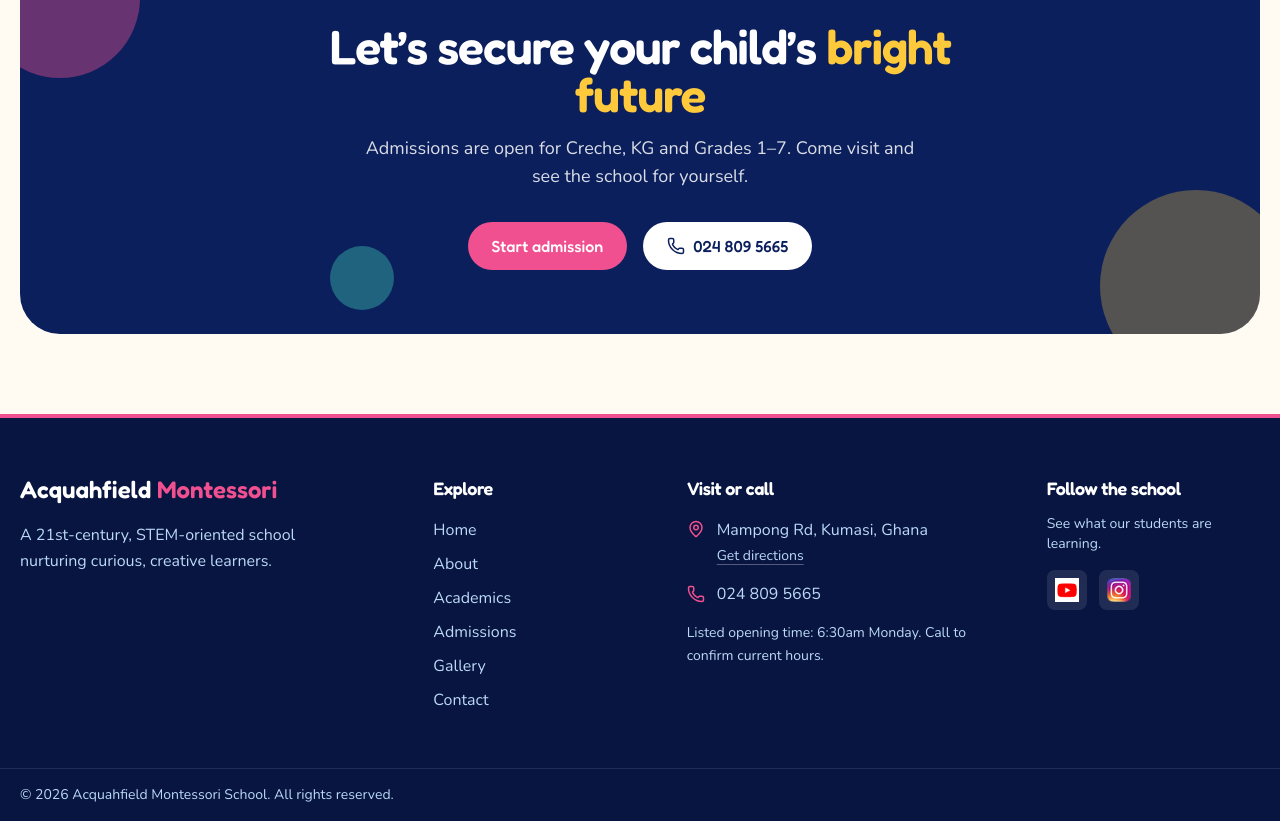
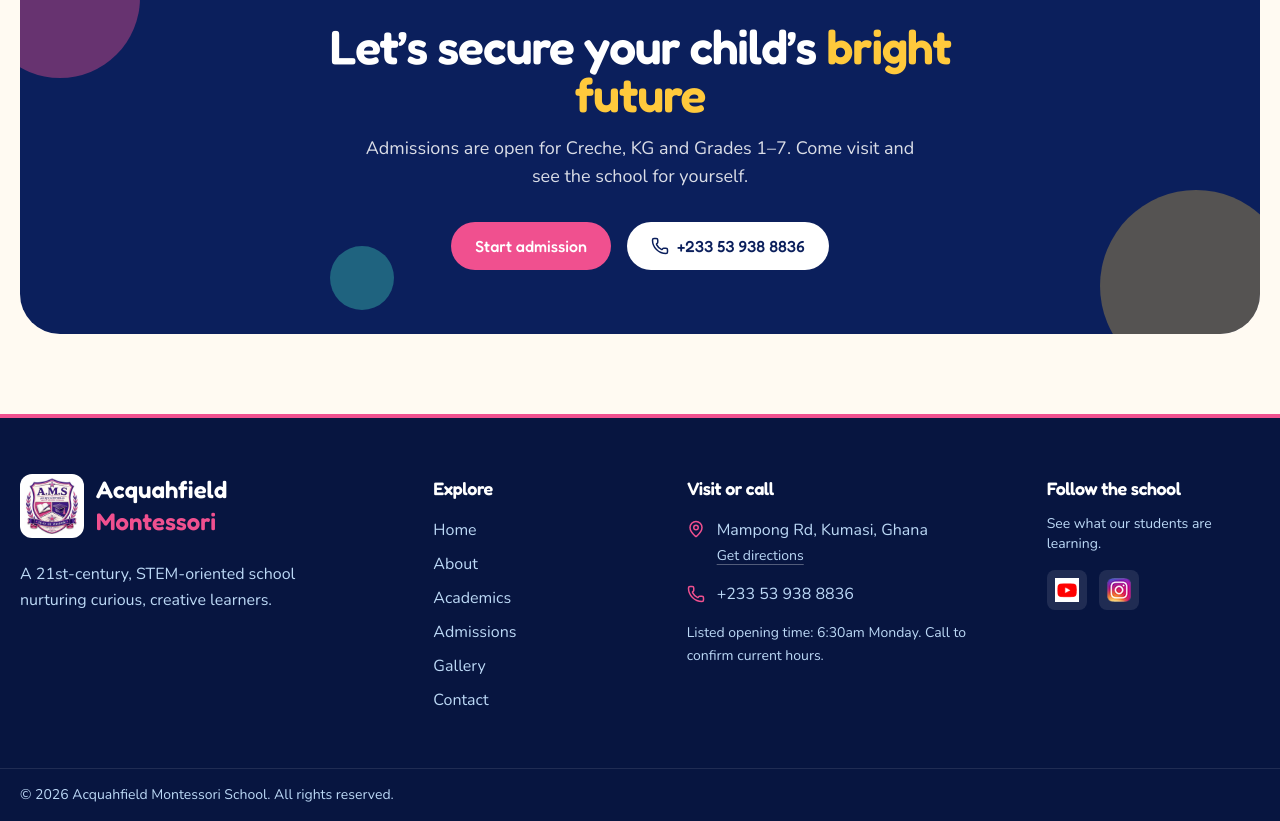
Before and after one commit to Meshack000/Acquahfield, a React (Vite) app: page / in a window 1280 px wide. Shown: the part 2788-3609 px from the top of the page. Built offline with nearby package versions, Linux system fonts and the light colour scheme.

Commit message:
Implement code changes to enhance functionality and improve performance

```diff
--- a/src/components/layout/Footer.tsx
+++ b/src/components/layout/Footer.tsx
@@ -4,6 +4,7 @@ import youtubeIcon from "@/assets/images/social-youtube.png";
 import instagramIcon from "@/assets/images/social-instagram.png";
 import { Link } from "react-router-dom";
 import { navLinks } from "@/data/site";
+import schoolLogo from "@/assets/images/logo.webp";
 
 export default function Footer() {
   return (
@@ -11,8 +12,15 @@ export default function Footer() {
       <div className="h-1 bg-bubblegum" aria-hidden="true" />
       <div className="mx-auto grid max-w-7xl gap-x-10 gap-y-10 px-5 py-12 sm:grid-cols-2 lg:grid-cols-[1.4fr_0.8fr_1.2fr_0.8fr] lg:py-14">
         <div className="max-w-xs">
-          <Link to="/" className="font-display text-2xl font-semibold text-white">
-            {school.short}<span className="text-bubblegum"> Montessori</span>
+          <Link to="/" className="inline-flex items-center gap-3">
+            <img
+              src={schoolLogo}
+              alt={`${school.name} crest`}
+              className="h-16 w-16 shrink-0 rounded-xl bg-white object-contain p-1"
+            />
+            <span className="font-display text-xl font-semibold text-white sm:text-2xl">
+              {school.short}<span className="text-bubblegum"> Montessori</span>
+            </span>
           </Link>
           <p className="mt-4 leading-relaxed text-brand-200">
             A 21st-century, STEM-oriented school nurturing curious, creative learners.
--- a/src/components/sections/UpcomingEventsCta.tsx
+++ b/src/components/sections/UpcomingEventsCta.tsx
@@ -133,7 +133,7 @@ export default function UpcomingEventsCta() {
             <div className="mt-8 flex flex-wrap justify-center gap-4">
               <Button to="/admissions" variant="accent">Start admission</Button>
               <a
-                href={`tel:${school.phone.replace(/\s/g, "")}`}
+                href={`tel:${school.phoneHref}`}
                 className="inline-flex items-center gap-2 rounded-full bg-white px-6 py-3 font-display font-medium text-navy-900 transition hover:bg-brand-50"
               >
                 <Phone size={18} /> {school.phone}
--- a/src/data/site.ts
+++ b/src/data/site.ts
@@ -3,8 +3,8 @@ export const school = {
   short: "Acquahfield",
   tagline: "Where little minds grow big.",
   location: "Mampong Rd, Kumasi, Ghana",
-  phone: "024 809 5665",
-  phoneHref: "+233248095665",
+  phone: "+233 53 938 8836",
+  phoneHref: "+233539388836",
   openingNote: "Listed opening time: 6:30am Monday. Call to confirm current hours.",
   directionsUrl: "https://www.google.com/maps/search/?api=1&query=Acquahfield%20Montessori%20School%2C%20Mampong%20Rd%2C%20Kumasi",
   socials: {
```
Also changed, not shown: src/assets/images/logo.jpeg (added), src/assets/images/logo.webp (added).
